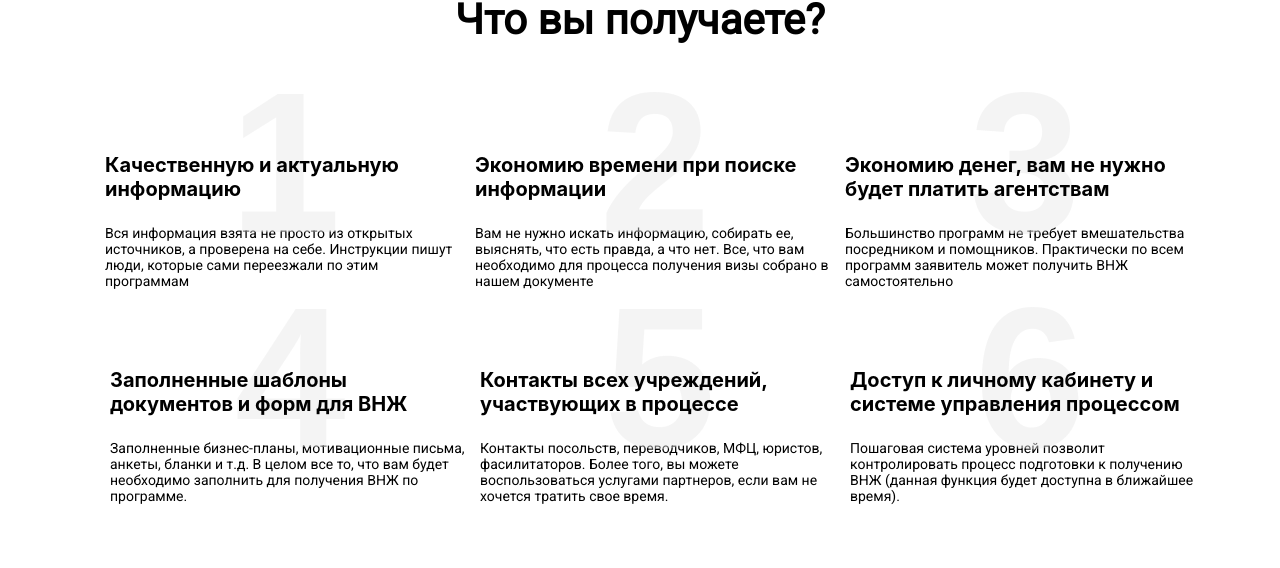
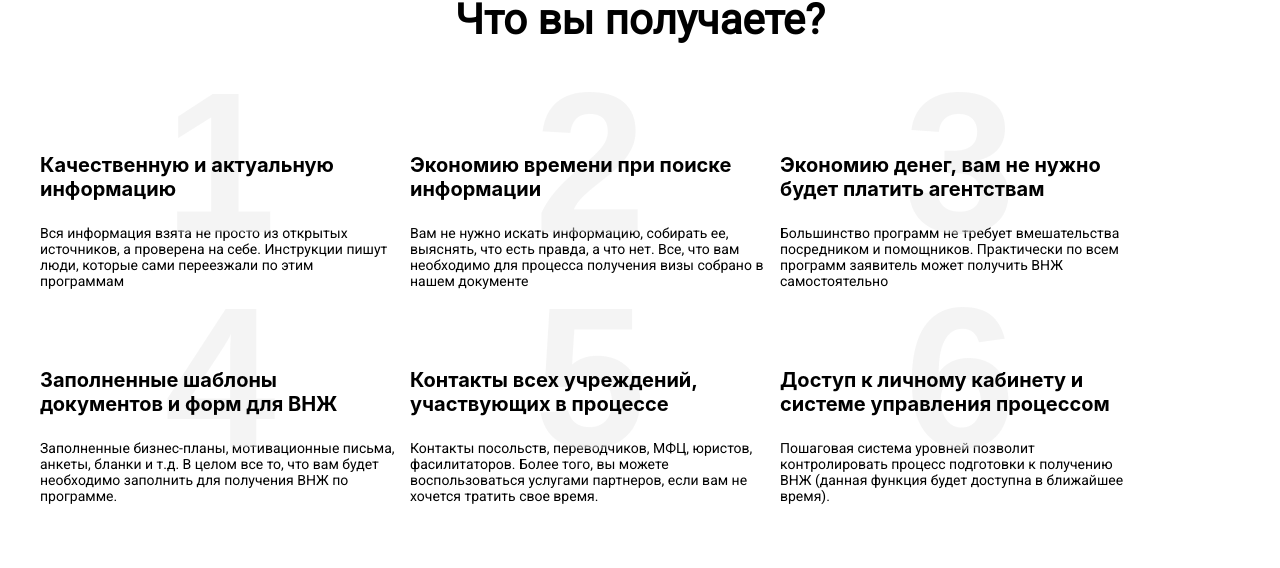
Before and after one commit to LavrL/react-start-up-visa-frontend, a React (Create React App) app: page / in a window 1280 px wide. Shown: the part 1467-2035 px from the top of the page. Built offline with nearby package versions, Linux system fonts and the light colour scheme.

Commit message:
fixed design issues

```diff
--- a/src/section/Advantages/Advantages.css
+++ b/src/section/Advantages/Advantages.css
@@ -2,6 +2,11 @@
     margin-top: 40px;
     background-color: white;
     margin-bottom: 80px;
+}
+.Advantages__container {
+    max-width: 1200px;
+    margin-right: auto;
+    margin-left: auto;
 }
 
 .Advantages__title {
@@ -14,10 +19,11 @@
 
 .Advantages__list {
     display: flex;
-    justify-content: center;
+    justify-content: left;
     align-items: center;
     flex-wrap: wrap;
     position: relative;
+    padding-left: 0px;
 }
 
 .Advantages__item {
--- a/src/section/Advantages/Advantages.js
+++ b/src/section/Advantages/Advantages.js
@@ -4,6 +4,7 @@ import './Advantages.css';
 const Advantages = () => {
     return (
         <div className="Advantages">
+            <div className="Advantages__container">
                 <p className="Advantages__title">Что вы получаете?</p>
                 <ul className="Advantages__list">
                     <li className="Advantages__item">
@@ -50,6 +51,7 @@ const Advantages = () => {
 
                 </ul>
             </div>
+        </div>
     )
 }
 
--- a/src/section/Benefits/Benefits.css
+++ b/src/section/Benefits/Benefits.css
@@ -1,6 +1,12 @@
 .Benefits {
-    padding-top: 90px;
-    padding-bottom: 60px;
+    padding-top: 30px;
+}
+
+.Benefits__container {
+    max-width: 1200px;
+    text-align: left;
+    margin-right: auto;
+    margin-left: auto;
 }
 
 .Benefits__title {
@@ -22,13 +28,13 @@
     align-items: center;
     flex-wrap: wrap;
     margin-bottom: 80px;
+    padding-left: 0px;
 }
 
 .Benefits__item {
     display: flex;
     flex-direction: column;
     justify-content: center;
-
     text-align: left;
     max-width: 360px;
     margin-right: 40px;
--- a/src/section/Benefits/Benefits.js
+++ b/src/section/Benefits/Benefits.js
@@ -4,7 +4,8 @@ import Button from '../../button';
 
 const Benefits = () => {
     return (
-        <div>
+        <div className="Benefits">
+            <div className="Benefits__container">
                 <div className="Benefits__title">Преимущества</div>
                 <ul className="Benefits__items">
 
@@ -74,6 +75,7 @@ const Benefits = () => {
                     <Button newClassName="Btn_blue" btnName="Я хочу купить инструкцию и получить ВНЖ самостоятельно" />
                     <Button newClassName="Btn_white2" btnName="У меня остались вопросы, позвоните мне!" />
                 </div>
+            </div>
             <footer className="Benefits__footer">
                 Made By Tilda
             </footer>
--- a/src/section/Hero/Hero.css
+++ b/src/section/Hero/Hero.css
@@ -9,6 +9,7 @@
     position: relative;
     background-attachment: fixed;
     overflow: hidden;
+    background-size: cover;
 }
 
 .Hero__container {
@@ -17,10 +18,10 @@
     left: 0;
     bottom: 0;
     right: 0;
-    max-width: 620px;
+    max-width: 1200px;
     text-align: left;
-    margin-right: 96px;
-    margin-left: 96px;
+    margin-right: auto;
+    margin-left: auto;
     padding-top: 40px;
 }
 
--- a/src/section/Savings/Savings.css
+++ b/src/section/Savings/Savings.css
@@ -1,5 +1,5 @@
 .Savings {
-    height: 454px;
+    height: 354px;
     background-image: linear-gradient(to top, rgba(74, 2, 138, 0.7), rgba(74, 2, 138, 0.7)), url('https://thumb.tildacdn.com/tild6433-6564-4637-a664-633236363765/-/format/webp/blob.png');
     background-repeat: no-repeat;
     background-position: center center;
```
Lines whose indentation alone changed are shown as unchanged.
